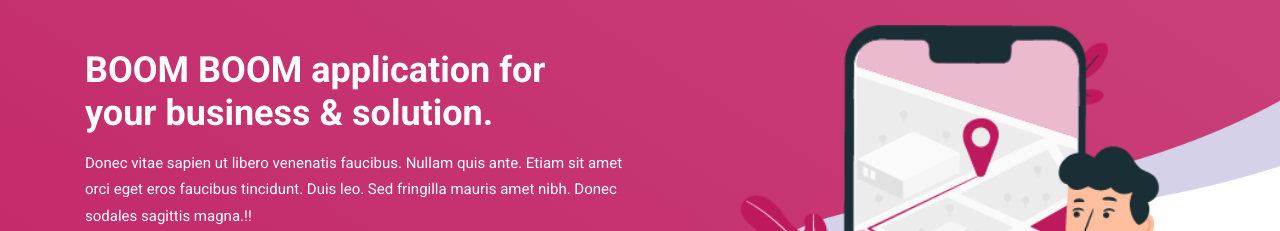
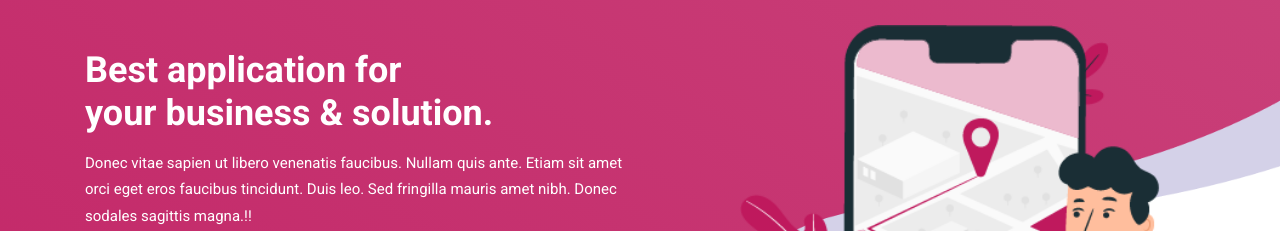
Before and after one commit to Solankimimoh/gala, a plain HTML site: page index.html in a window 1280 px wide. Shown: the part 171-402 px from the top of the page. Drawn offline with Linux system fonts and the light colour scheme.

```diff
--- a/index.html
+++ b/index.html
@@ -83,7 +83,7 @@
                 <div class="row">
                     <div class="col-lg-6">
                         <div class="banner-text">
-                            <h1 class="wow fadeInUp" data-wow-offset="10" data-wow-duration="1s" data-wow-delay="0s">BOOM BOOM application for <br>your business & solution.</h1>
+                            <h1 class="wow fadeInUp" data-wow-offset="10" data-wow-duration="1s" data-wow-delay="0s">Best application for <br>your business & solution.</h1>
                             <p class="wow fadeInUp" data-wow-offset="10" data-wow-duration="1s" data-wow-delay="0.3s">Donec vitae sapien ut libero venenatis faucibus. Nullam quis ante. Etiam sit amet orci eget eros faucibus tincidunt. Duis leo. Sed fringilla mauris amet nibh. Donec sodales sagittis magna.!!</p>
                             <div class="button-store hover-effect-parent wow fadeInUp" data-wow-offset="10" data-wow-duration="1s" data-wow-delay="0.6s">
                                 <a href="https://play.google.com/store/apps/details?id=com.nearme.smartbuy" target="_blank" class="d-inline-flex align-items-center m-2 m-sm-0 mr-sm-3">
```
